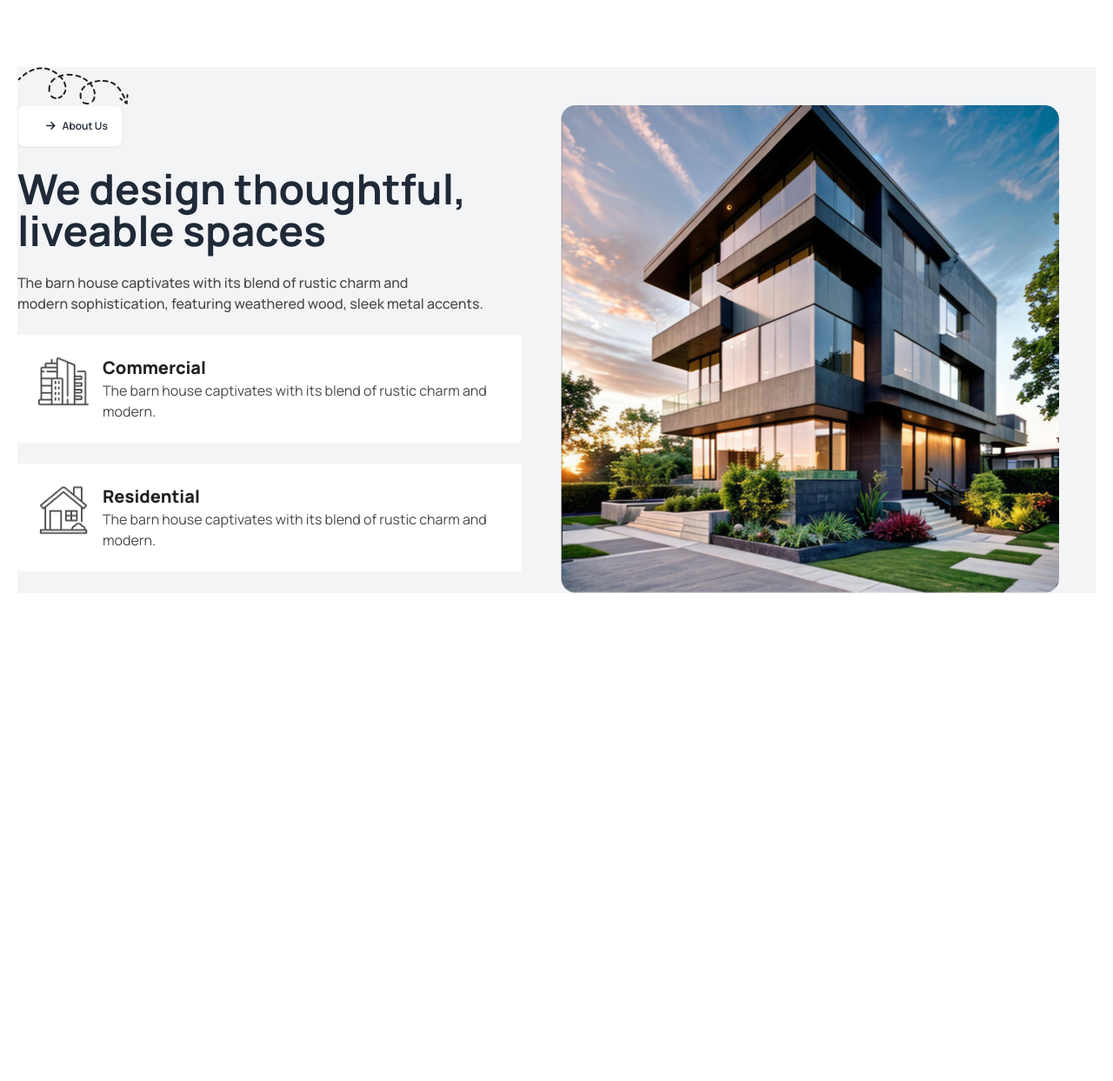
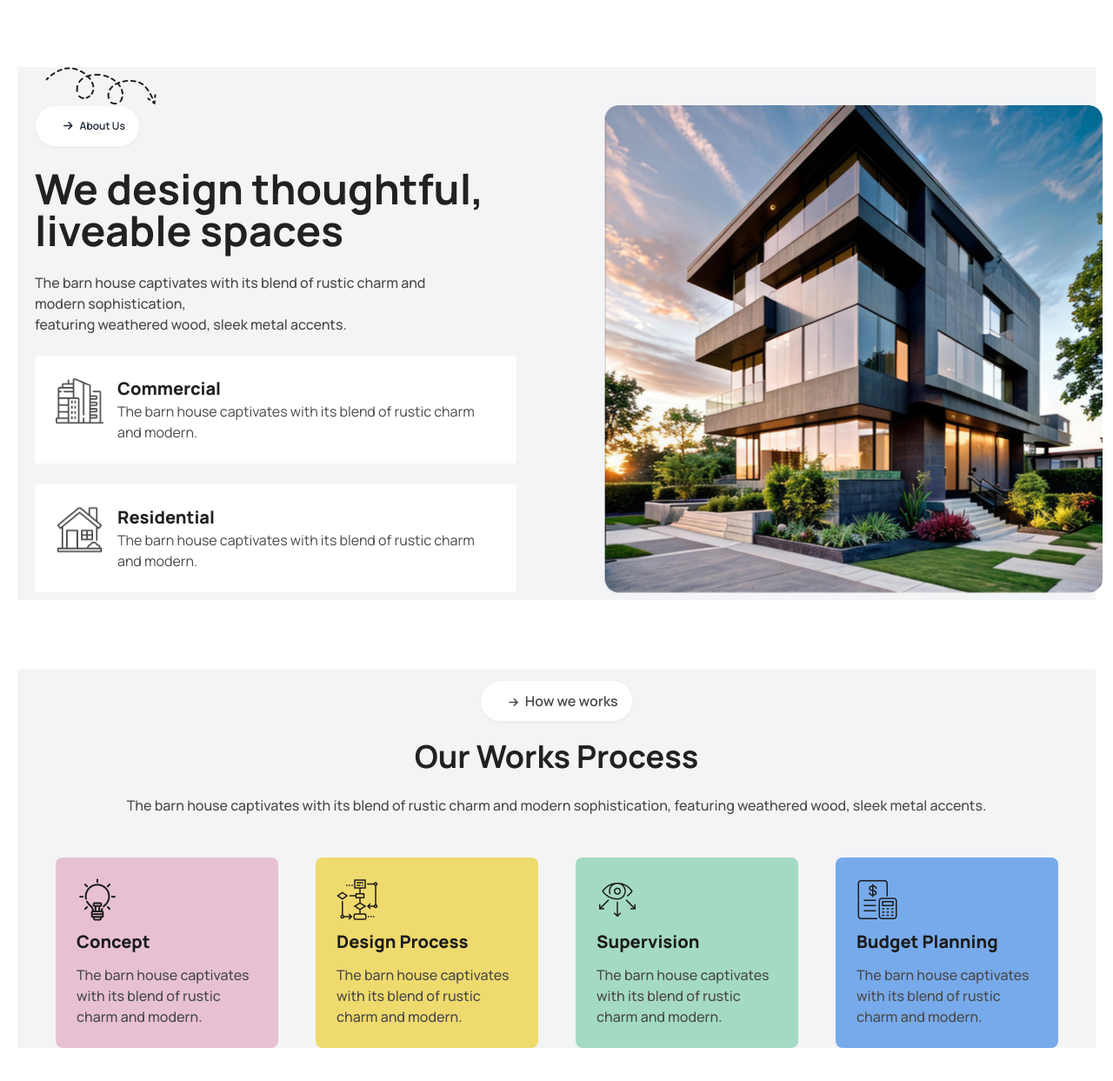
Before and after one commit to rahimariya19/Assignment-03, a plain HTML site: page index.html in a window 1280 px wide. Shown: the part 745-1988 px from the top of the page at 87% size. Before the commit the page ends 1622 px from the top, so only its background shows below. Drawn offline with nearby package versions, Linux system fonts and the light colour scheme.

Commit message:
added our works process section

```diff
--- a/index.html
+++ b/index.html
@@ -105,17 +105,17 @@
 
     </header>
 
-    <main class="h-[50rem]">
+    <main class="h-[100rem]">
         <!-- about us section start -->
      <section class="bg-gray-100 m-5 lg:mt-20">
-        <img class="" src="./assets/Vector.png" alt="">
-        <div class="container mx-auto grid grid-cols-1 gap-2 lg:grid-cols-2 justify-between">
+        <img class="lg:ml-8 mt-20" class="" src="./assets/Vector.png" alt="">
+        <div class="container mx-auto  grid grid-cols-1 gap-5 lg:grid-cols-2 justify-between">
 
-            <div>
+            <div class="ml-5">
 
-                <button class="btn text-xs font-semibold mb-6 bg-white"><span><i class="fa-solid fa-arrow-right text-xs font-semibold rounded-full ml-4"></i></span>About Us</button>
-                <h2 class=" text-5xl font-bold mb-6">We design thoughtful, liveable spaces</h2>
-                <p class="font-medium text-base text-[#494949]">The barn house captivates with its blend of rustic charm and <br> modern sophistication, featuring weathered wood, sleek metal accents.</p>
+                <button class="btn text-xs font-semibold mb-6 bg-white rounded-full"><span><i class="fa-solid fa-arrow-right text-xs font-semibold ml-4"></i></span>About Us</button>
+                <h2 class="text-[#212121] text-5xl font-bold mb-6">We design thoughtful, liveable spaces</h2>
+                <p class="font-medium text-base text-[#494949]">The barn house captivates with its blend of rustic charm and <br> modern sophistication, <br> featuring weathered wood, sleek metal accents.</p>
 
                    <div class="flex flex-row gap-4 mt-6 p-6 bg-white rounded mr-9">
                     <div>
@@ -134,26 +134,103 @@
 
                     </div>
                     <div>
-                        <h4 class="text-[#212121] text-xl font-extrabold">Residential</h4>
+                        <h2 class="text-[#212121] text-xl font-extrabold">Residential</h2>
                         <p class="text-[#494949]">The barn house captivates with its blend of rustic charm and modern.</p>
                     </div>
                    </div>
-
-
-
             </div>
 
             <div>
-                <img src="./assets/Rectangle.png" alt="">
+                <img class="w-4/5 items-center mb-2 lg:w-auto ml-11" src="./assets/Rectangle.png" alt="">
             </div>
 
+        </div>
+     </section>
+    <!-- about us section ends -->
 
+    <!-- Our Works Process start -->
+     <section class="bg-gray-100 m-5  lg:mt-20">
+      <div class="container mx-auto mb-20">
+
+        <div class="flex flex-col justify-center items-center">
+          <button class="btn text-base text-[#494949] bg-[#FFFFFF] rounded-full mt-3"><span><i class="fa-solid fa-arrow-right text-xs font-semibold  ml-4"></i></span>How we works</button>
+          <h4 class="text-4xl text-[#212121] font-bold mt-5">Our Works Process</h4>
+          <p class="text-base font-medium  text-[#494949] m-4 lg:mt-6 ">The barn house captivates with its blend of rustic charm and modern sophistication, featuring weathered wood, sleek metal accents.</p>
+
+        </div>
+
+        <!-- card -->
+
+        <div class="grid grid-cols-1 ml-11 lg:grid-cols-4 ">
+          <!-- 1st -->
+
+          <div class="w-64 bg-[#E7C1D3] rounded-lg mt-8">
+            <div class="p-6 ">
+              <div>
+                <img  src="./assets/concept.png" alt="">
+              </div>
+
+              <div>
+                <h6 class="text-xl text-[#1C1C1C] font-extrabold mt-2.5 mb-3">Concept</h6>
+                <p class="text-base	font-medium	text-[#494949]">The barn house captivates with its blend of rustic charm and modern.</p>
+              </div>
+            </div>
+          </div>
+
+          <!-- 2nd -->
+          <div class="w-64 bg-[#EFDA6E] rounded-lg gap-2.5 mt-8">
+            <div class="p-6 ">
+              <div>
+                <img  src="./assets/flow-chart.png" alt="">
+              </div>
+
+              <div>
+                <h6 class="text-xl text-[#1C1C1C] font-extrabold mt-2.5 mb-3">Design Process</h6>
+                <p class="text-base	font-medium	text-[#494949]">The barn house captivates with its blend of rustic charm and modern.</p>
+              </div>
+            </div>
+          </div>
+
+          <!-- 3rd -->
+          <div class="w-64 bg-[#A4DAC3] rounded-lg gap-2.5 mt-8">
+            <div class="p-6 ">
+              <div>
+                <img  src="./assets/vision.png" alt="">
+              </div>
+
+              <div>
+                <h6 class="text-xl text-[#1C1C1C] font-extrabold mt-2.5 mb-3">Supervision</h6>
+                <p class="text-base	font-medium	text-[#494949]">The barn house captivates with its blend of rustic charm and modern.</p>
+              </div>
+            </div>
+          </div>
+
+          <!-- 4rth -->
+          <div class="w-64 bg-[#77AAEA] rounded-lg gap-2.5 mt-8">
+            <div class="p-6 ">
+              <div>
+                <img  src="./assets/budget-planning.png" alt="">
+              </div>
+
+              <div>
+                <h6 class="text-xl text-[#1C1C1C] font-extrabold mt-2.5 mb-3">Budget Planning</h6>
+                <p class="text-base	font-medium	text-[#494949]">The barn house captivates with its blend of rustic charm and modern.</p>
+
+              </div>
+            </div>
+          </div>
 
         </div>
 
 
+
+
+
+      </div>
+
      </section>
-    <!-- about us section ends -->
+    <!-- Our Works Process ends -->
+
     </main>
 
 
```
